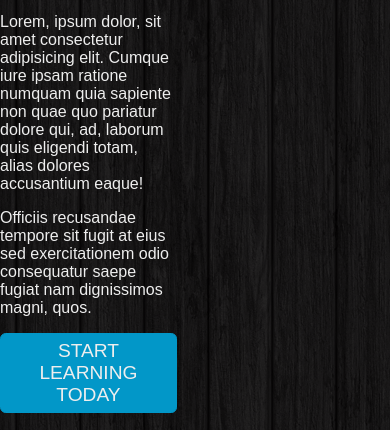
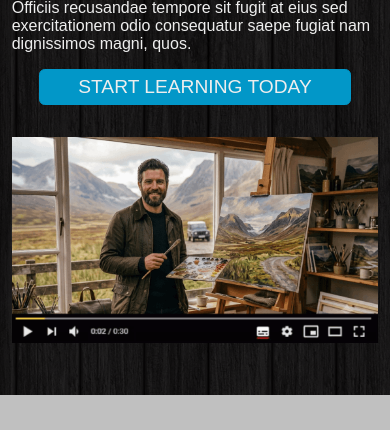
Before and after one commit to trongate/painters_paradise, a plain HTML site: page index.html in a window 390 px wide. Shown: the part 353-783 px from the top of the page. Drawn offline with Linux system fonts and the light colour scheme; a web font is replaced by a local one.

Commit message:
Finished responsive hero tutorial

```diff
--- a/css/painters_paradise.css
+++ b/css/painters_paradise.css
@@ -136,21 +136,19 @@ button:hover {
 }
 
 .container {
+  width: 94%;
   max-width: 1000px;
   margin: 0 auto;
 }
 
 #hero > .container {
-  display: flex;
-  flex-direction: row;
+  display: grid;
+  grid-template-columns: 1fr;
+  gap: 1em;
 }
 
-#hero > .container > div:nth-child(1) {
-  width: 44%;
-}
-
-#hero > .container > div:nth-child(2) {
-  width: 56%;
+#hero > .container p:last-of-type {
+  text-align: center;
 }
 
 img {
@@ -218,6 +216,18 @@ footer {
   color: #eee;
 }
 
+@media (min-width: 1000px) {
+
+  #hero > .container {
+    grid-template-columns: 2fr 3fr;
+  }
+
+  #hero > .container p:last-of-type {
+    text-align: left;
+  }
+
+}
+
 @media (min-width: 1300px) {
 
   .header-lg {
```
